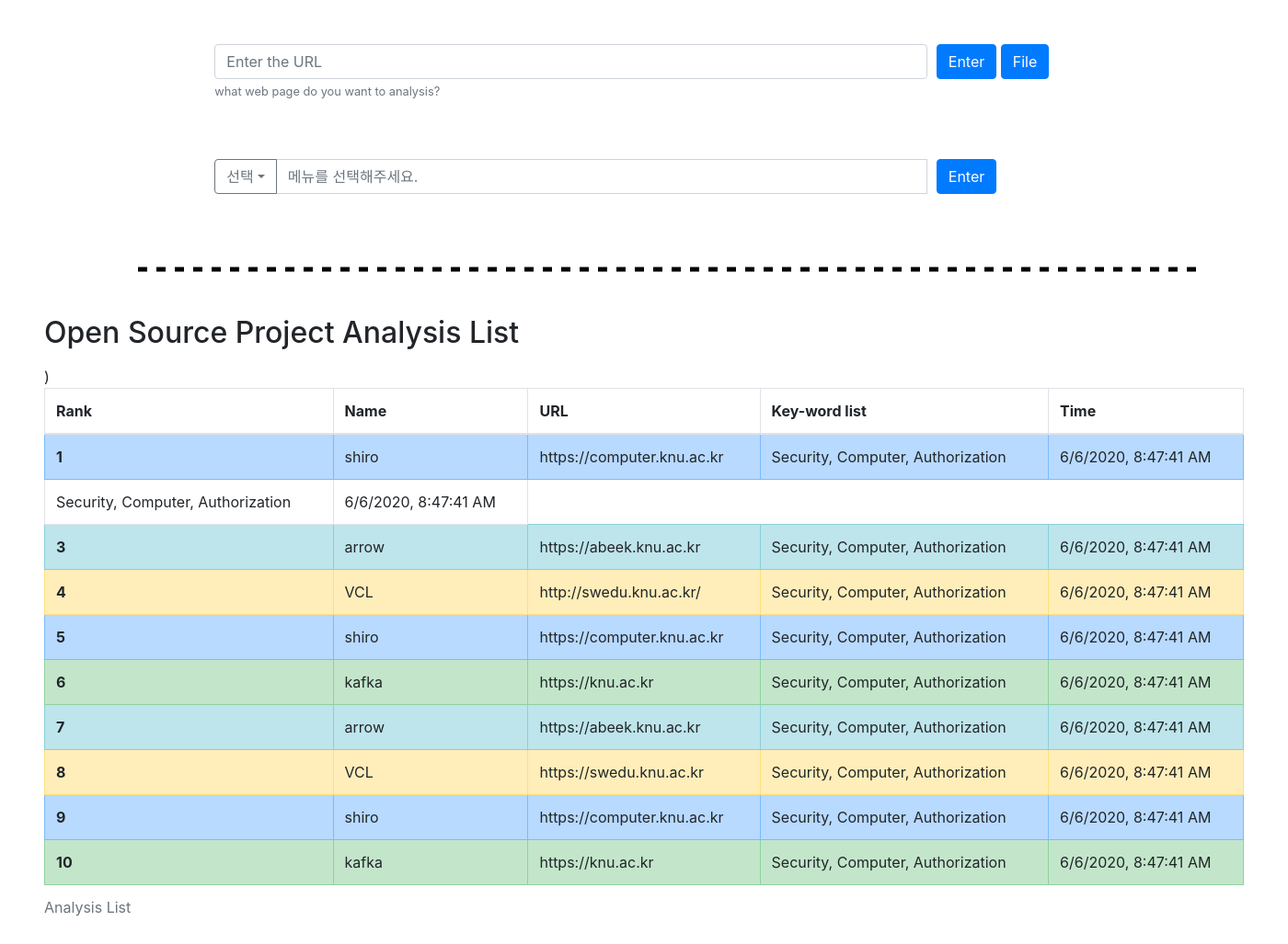
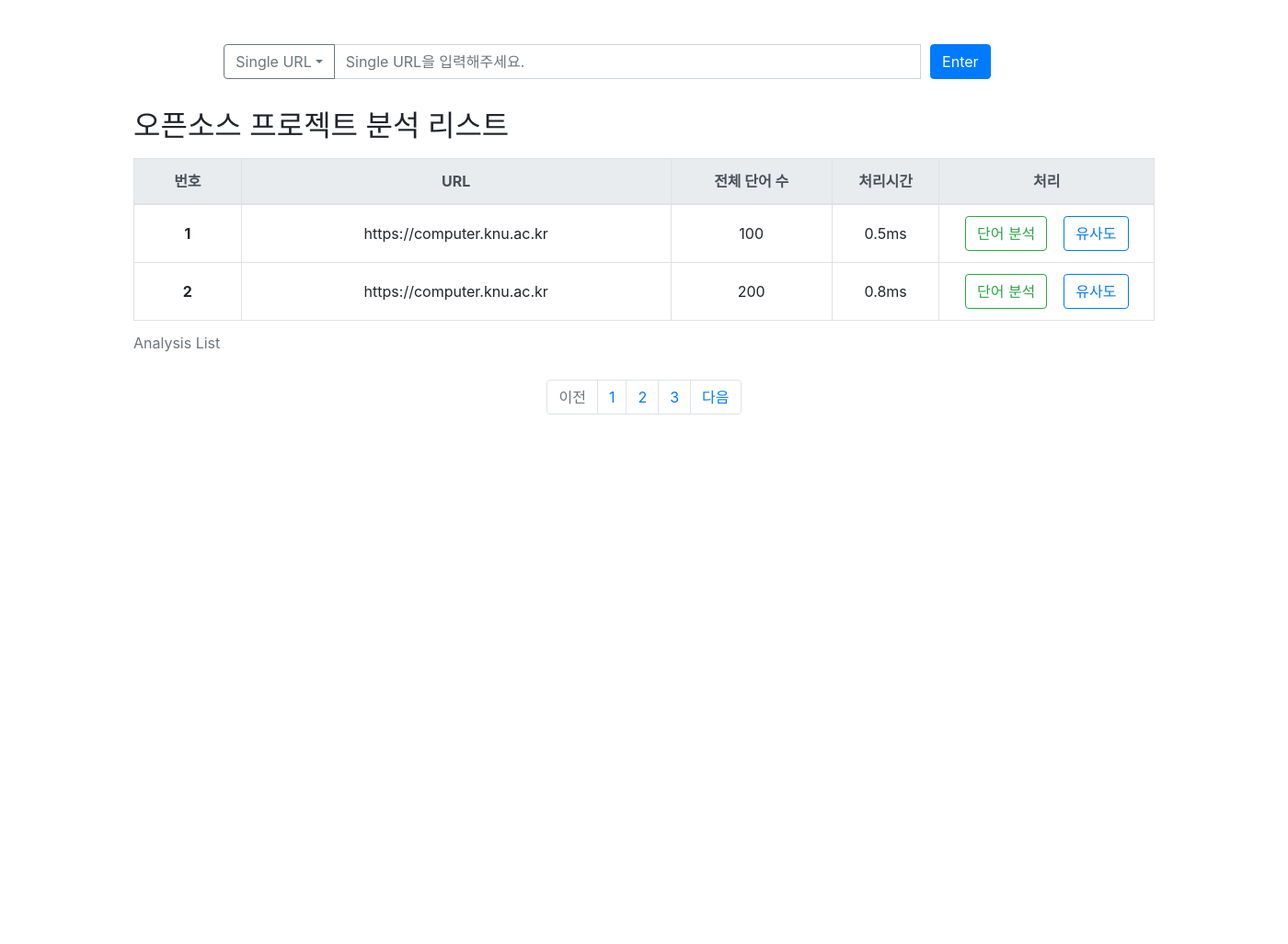
Before and after one commit to SeMin4/OSP-20201-Team4, a Flask app: page / in a window 1400 px wide. Shown: the part 56-1083 px from the top of the page at 92% size. After the commit the page ends 507 px from the top, so only its background shows below. Run offline with Flask 2, Linux system fonts and the light colour scheme; some libraries are stand-ins or nearby versions.

Commit message:
index.html 수정

```diff
--- a/Flask-WebPage/templates/index.html
+++ b/Flask-WebPage/templates/index.html
@@ -22,36 +22,20 @@
     <nav class="navbar navbar-light" style="background-color: #e3f2fd;">
         <a class="navbar-brand" href="#">Web Page Analysis</a>
     </nav>
-
-    <form class="offset-md-2 mt-5" method = "POST" action="/upload/File" enctype = "multipart/form-data">
-      <div class="form-row">
-        <div class="form-group col-md-8">
-          <input type="url" class="form-control" id="inputUrl" placeholder="Enter the URL" aria-describedby="url">
-          <small id="emailHelp" class="form-text text-muted">what web page do you want to analysis?</small>
-        </div>
-        <div class="form-group col-md-4">
-          <button type="submit" class="btn btn-primary">Enter</button>
-          <button type="submit" class="btn btn-primary">File</button>
-        </div>
-        <!-- <div class="custom-file form-group">
-          <input type="file" class="custom-file-input" id="customFile">
-          <label class="custom-file-label" for="customFile">Choose file</label>
-        </div> -->
-      </div>
-    </form>
+    <div class ="container-fluid">
       <form class="offset-md-2 mt-5" method = "POST" action="/upload/File" enctype = "multipart/form-data">
         <div class="form-row">
           <div class="form-group col-md-8">
             <div class="input-group mb-3">
               <div class="input-group-prepend">
-              <button id = "menu" class="btn btn-outline-secondary dropdown-toggle" type="button" data-toggle="dropdown" aria-haspopup="true" aria-expanded="true">선택</button>
+                <button id = "menu" class="btn btn-outline-secondary dropdown-toggle" type="button" data-toggle="dropdown" aria-haspopup="true" aria-expanded="true">Single URL</button>
                 <div class="dropdown-menu">
-                <a class="dropdown-item" href="#" onclick='changeFormSingleURL(); return false'>Single URL</a>
+                  <a class="dropdown-item" href="#" onclick='changeFormSingleURL(); return false' selected="selected">Single URL</a>
                   <div role="separator" class="dropdown-divider"></div>
                   <a class="dropdown-item" href="#" onClick='changeFormFile(); return false'>File</a>
                 </div>
               </div>
-            <input id = "inputArea" type="text" class="form-control" placeholder="메뉴를 선택해주세요.">
+              <input id = "inputArea" type="text" class="form-control" placeholder="Single URL을 입력해주세요.">
               <div id="fileGroup" class="custom-file" hidden>
                 <input type="file" class="custom-file-input" id="customFile">
                 <label class="custom-file-label" for="customFile">파일을 선택하거나 끌어당겨 넣어주세요.</label>
@@ -63,95 +47,63 @@
           </div>
         </div>
       </form>
-
-    <svg width="1400" height="100">
+    </div>
+    <!-- <svg width="1400" height="100">
       <line x1="150" y1="50" x2="1300" y2="50" stroke="black" stroke-width="5" stroke-dasharray="10"/>
       <path stroke-dasharray="10,10" d="M5 40 l215 0" />
       Your Browser dosen't support svg attribute.
-    </svg>
+    </svg> -->
 
-    <div class="mx-5">
-      <h2 class = "mb-3">Open Source Project Analysis List</h2>
-      <table width = "100%" class="table table-bordered table-hover">
+    <div class="container-lg">
+      <h2 class = "mb-3">오픈소스 프로젝트 분석 리스트</h2>
+      <table width = "100%" class="table table-bordered table-hover talbe-striped">
         <caption>Analysis List</caption>
-        <thead>
+        <thead class="thead-light">
           <tr>
-            <th scope="col">Rank</th>
-            <th scope="col">Name</th>
-            <th scope="col">URL</th>
-            <th scope="col">Key-word list</th>
-            <th scope="col">Time</th>
+            <th style="width: 10%" scope="col" class = "text-center align-middle">번호</th>
+            <th style="width: 40%" scope="col" class = "text-center align-middle">URL</th>
+            <th style="width: 15%" scope="col" class = "text-center align-middle">전체 단어 수</th>
+            <th style="width: 10%" scope="col" class = "text-center align-middle">처리시간</th>
+            <th style="width: 20%" scope="col" class = "text-center align-middle">처리</th>
+
           </tr>
         </thead>
         <tbody>
-          <tr class="table-primary">
-            <th scope="row">1</th>
-            <td>shiro</td>
-            <td>https://computer.knu.ac.kr</td>
-            <td>Security, Computer, Authorization</td>
-            <td><script> let today = new Date(); document.write(today.toLocaleString());</script></td>
+          <tr>
+            <th scope="row" class = "text-center align-middle">1</th>
+            <td class = "text-center align-middle">https://computer.knu.ac.kr</td>
+            <td class = "text-center align-middle">100</td>
+            <td class = "text-center align-middle">0.5ms</td>
+            <td class = "text-center align-middle">
+              <button type="button" class="btn btn-outline-success">단어 분석</button>&nbsp;&nbsp;&nbsp;
+              <button type="button" class="btn btn-outline-primary">유사도</button>
+            </td>
           </tr>
-            <td>Security, Computer, Authorization</td>
-            <td><script>document.write(today.toLocaleString());</script></td>
-          </tr>
-          <tr class="table-info">)
-            <th scope="row">3</th>
-            <td>arrow</td>
-            <td>https://abeek.knu.ac.kr</td>
-            <td>Security, Computer, Authorization</td>
-            <td><script>document.write(today.toLocaleString());</script></td>
-          </tr>
-          <tr class="table-warning">
-            <th scope="row">4</th>
-            <td>VCL</td>
-            <td>http://swedu.knu.ac.kr/</td>
-            <td>Security, Computer, Authorization</td>
-            <td><script>document.write(today.toLocaleString());</script></td>
-          </tr>
-          <tr class="table-primary">
-            <th scope="row">5</th>
-            <td>shiro</td>
-            <td>https://computer.knu.ac.kr</td>
-            <td>Security, Computer, Authorization</td>
-            <td><script>document.write(today.toLocaleString());</script></td>
-          </tr>
-          <tr class="table-success">
-            <th scope="row">6</th>
-            <td>kafka</td>
-            <td>https://knu.ac.kr</td>
-            <td>Security, Computer, Authorization</td>
-            <td><script>document.write(today.toLocaleString());</script></td>
-          </tr>
-          <tr class="table-info">
-            <th scope="row">7</th>
-            <td>arrow</td>
-            <td>https://abeek.knu.ac.kr</td>
-            <td>Security, Computer, Authorization</td>
-            <td><script>document.write(today.toLocaleString());</script></td>
-          </tr>
-          <tr class="table-warning">
-            <th scope="row">8</th>
-            <td>VCL</td>
-            <td>https://swedu.knu.ac.kr</td>
-            <td>Security, Computer, Authorization</td>
-            <td><script>document.write(today.toLocaleString());</script></td>
-          </tr>
-          <tr class="table-primary">
-            <th scope="row">9</th>
-            <td>shiro</td>
-            <td>https://computer.knu.ac.kr</td>
-            <td>Security, Computer, Authorization</td>
-            <td><script>document.write(today.toLocaleString());</script></td>
-          </tr>
-          <tr class="table-success">
-            <th scope="row">10</th>
-            <td>kafka</td>
-            <td>https://knu.ac.kr</td>
-            <td>Security, Computer, Authorization</td>
-            <td><script>document.write(today.toLocaleString());</script></td>
+          <tr>
+            <th scope="row" class = "text-center align-middle">2</th>
+            <td class = "text-center align-middle">https://computer.knu.ac.kr</td>
+            <td class = "text-center align-middle">200</td>
+            <td class = "text-center align-middle">0.8ms</td>
+            <td class = "text-center align-middle">
+              <button type="button" class="btn btn-outline-success">단어 분석</button>&nbsp;&nbsp;&nbsp;
+              <button type="button" class="btn btn-outline-primary">유사도</button>
+            </td>
           </tr>
         </tbody>
       </table>
+      <div class = "text-center">
+        <ul class="pagination justify-content-center">
+          <li class="page-item disabled">
+            <a class="page-link" href="#" tabindex="-1" aria-disabled="true">이전</a>
+          </li>
+          <li class="page-item"><a class="page-link" href="#">1</a></li>
+          <li class="page-item"><a class="page-link" href="#">2</a></li>
+          <li class="page-item"><a class="page-link" href="#">3</a></li>
+          <li class="page-item">
+            <a class="page-link" href="#">다음</a>
+          </li>
+        </ul>
+      </div>
     </div>
 
   <script>
```
Lines whose indentation alone changed are shown as unchanged.
